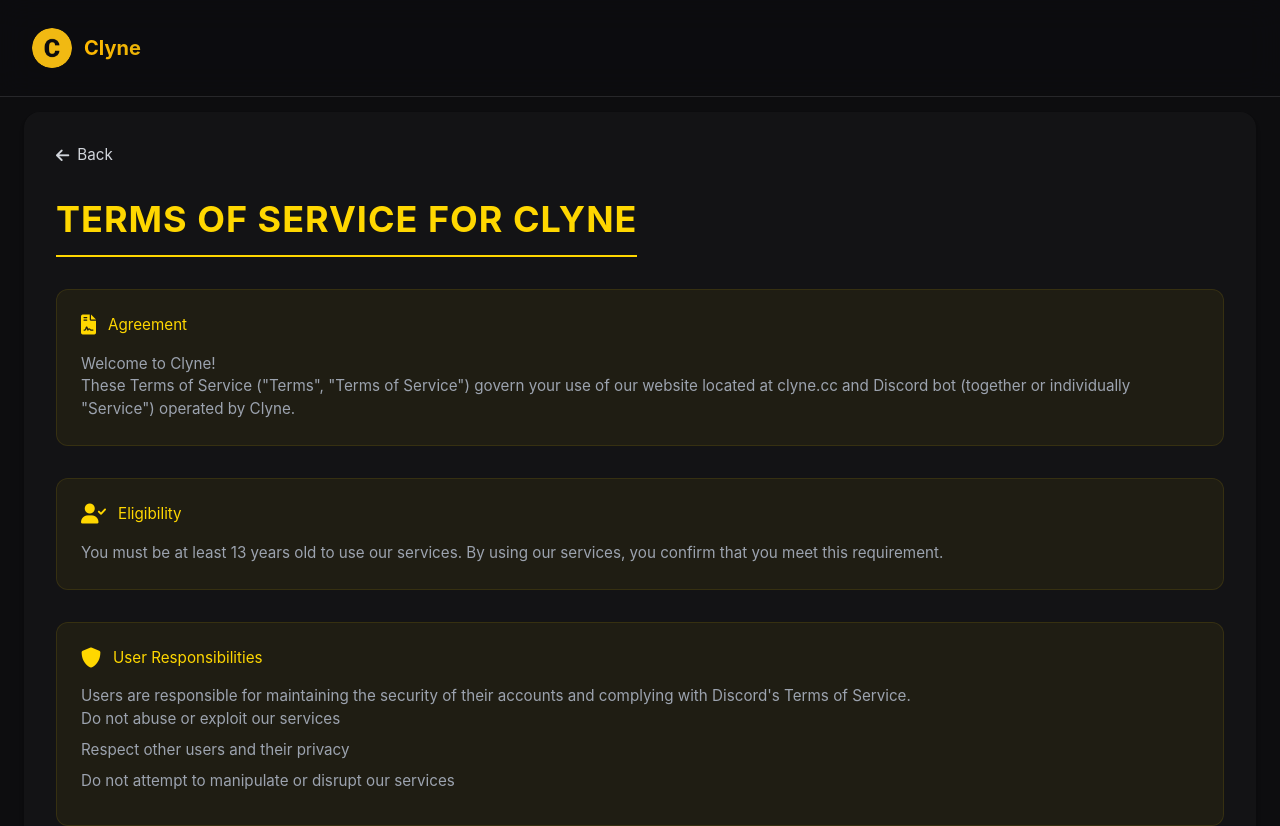
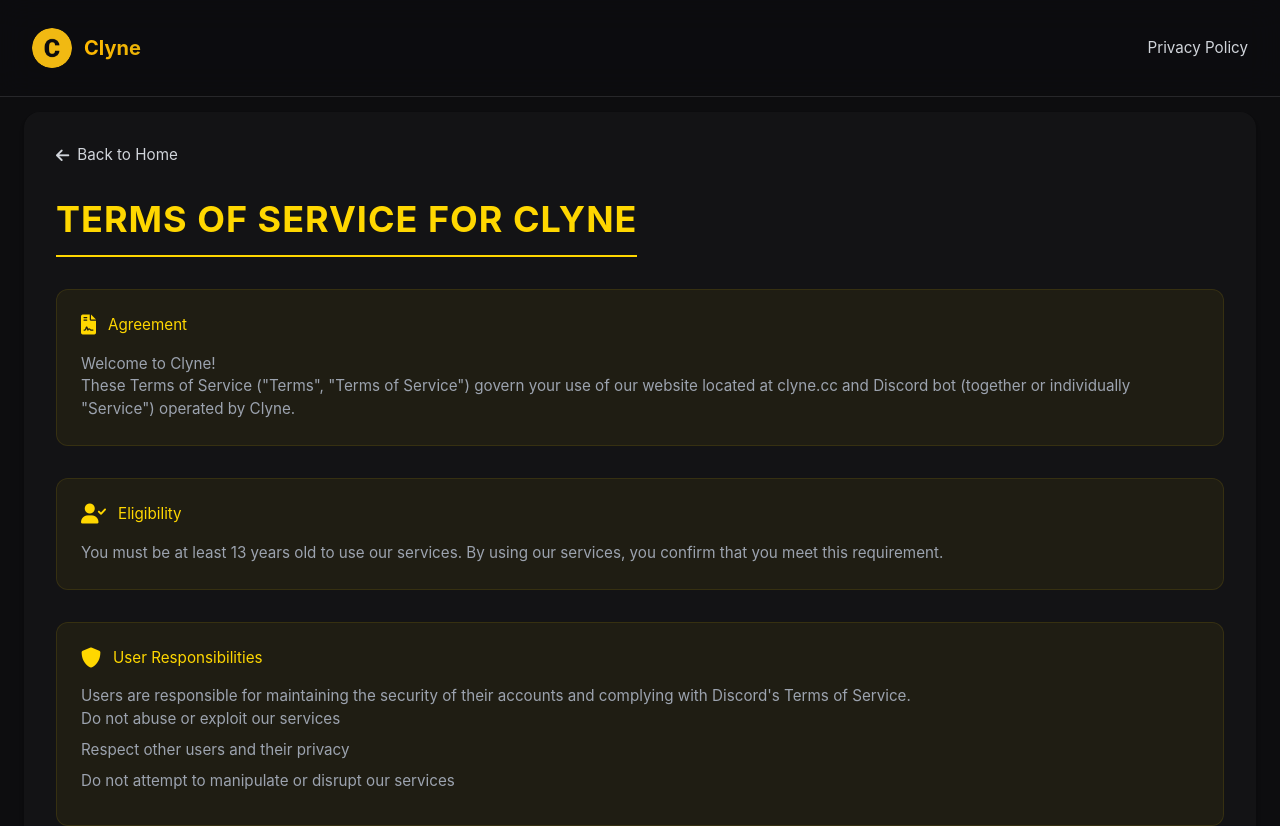
Before and after one commit to kaskroot/cryptonel, a plain HTML site: page templates/terms-of-service.html in a window 1280 px wide. Shown: the top 826 px of the page. Drawn offline with nearby package versions, Linux system fonts and the light colour scheme; a script that the page names is missing.

Commit message:
Add files via upload

```diff
--- a/templates/terms-of-service.html
+++ b/templates/terms-of-service.html
@@ -10,6 +10,7 @@
     <script src="https://unpkg.com/aos@2.3.1/dist/aos.js"></script>
     <script src="../static/js/translations.js"></script>
     <script src="../static/js/language.js"></script>
+    <link href="/static/css/style.css" rel="stylesheet">
     <script>
         tailwind.config = {
             darkMode: 'class',
@@ -220,9 +221,12 @@
 <body class="bg-dark-bg text-gray-300" oncontextmenu="return false">
     <nav class="fixed w-full z-50 bg-dark-bg/80 backdrop-blur-lg border-b border-dark-border">
         <div class="max-w-7xl mx-auto px-4 sm:px-6 lg:px-8 h-16 flex items-center justify-between">
-            <a href="../index.html" class="flex items-center space-x-3">
+            <a href="/" class="flex items-center space-x-3">
                 <img src="../static/images/logo.png" alt="Clyne" class="w-10 h-10 rounded-full">
                 <span class="text-xl font-bold bg-gradient-to-r from-gold to-yellow-500 bg-clip-text text-transparent">Clyne</span>
+            </a>
+            <a href="/privacy-policy" class="flex items-center space-x-3">
+                <span>Privacy Policy</span>
             </a>
         </div>
     </nav>
@@ -230,9 +234,9 @@
     <div class="container">
         <div class="content-section">
             <div class="flex items-center mb-8">
-                <a href="../index.html" class="flex items-center space-x-2 text-gray-300 hover:text-gold transition-all duration-300">
+                <a href="/" class="flex items-center space-x-2 text-gray-300 hover:text-gold transition-all duration-300">
                     <i class="fas fa-arrow-left"></i>
-                    <span>Back</span>
+                    <span>Back to Home</span>
                 </a>
             </div>
 
```
Also changed, not shown: index.html (+2 -2 lines), templates/privacy-policy.html (+5 -3 lines).
